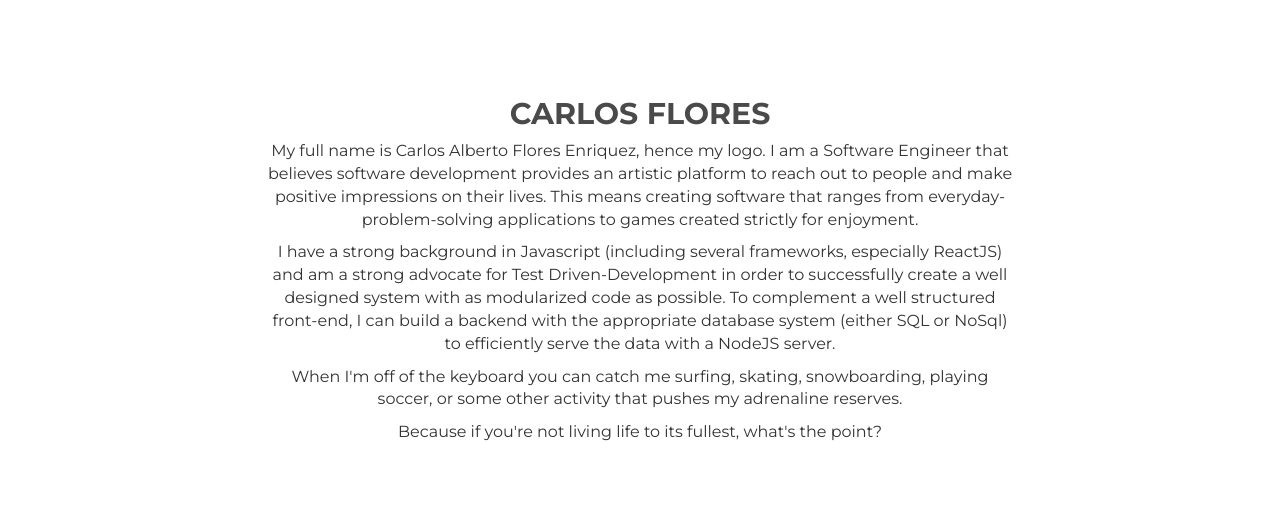
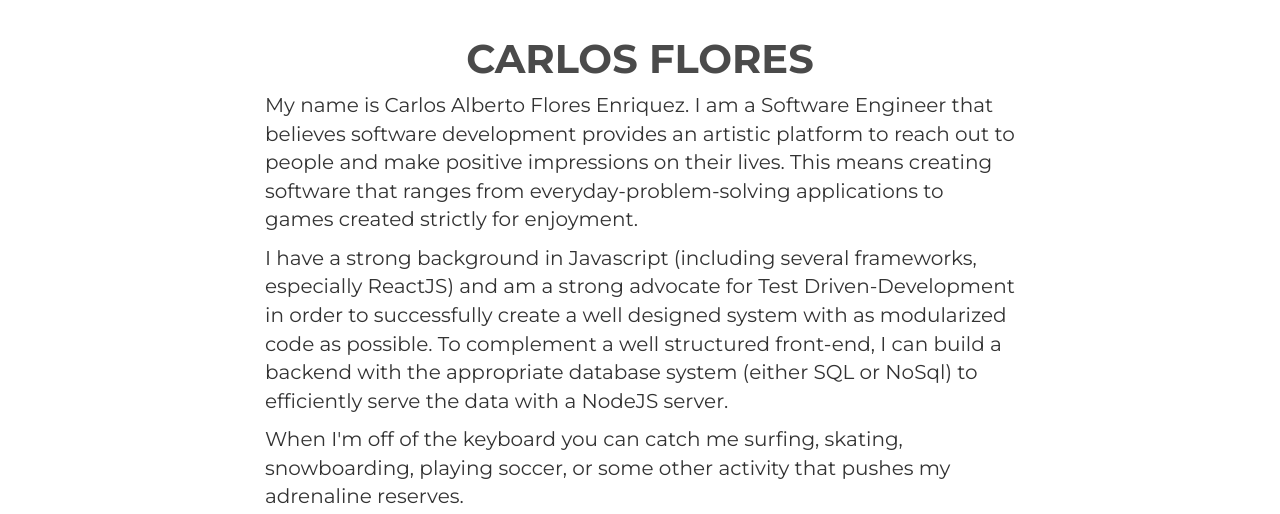
Before and after one commit to caflores1094/carlos-flores-portfolio, a website: page client/about.html in a window 1280 px wide. Shown: the part 483-997 px from the top of the page. Drawn offline with nearby package versions, Linux system fonts and the light colour scheme.

Commit message:
Photo changes, style changes, about content

```diff
--- a/client/about.html
+++ b/client/about.html
@@ -69,10 +69,10 @@
 
 	<div class="container">
 		<div class="row centered mt mb">
-			<div class="col-lg-8 col-lg-offset-2">
-				<h2>CARLOS FLORES</h2>
+			<div class="aboutMe col-lg-8 col-lg-offset-2">
+				<h2 class="aboutName">CARLOS FLORES</h2>
 				<p>
-          My full name is Carlos Alberto Flores Enriquez, hence my logo. I am a Software Engineer that believes software development provides an artistic platform to reach out to people and make positive impressions on their lives. This means creating software that ranges from everyday-problem-solving applications to games created strictly for enjoyment.
+          My name is Carlos Alberto Flores Enriquez. I am a Software Engineer that believes software development provides an artistic platform to reach out to people and make positive impressions on their lives. This means creating software that ranges from everyday-problem-solving applications to games created strictly for enjoyment.
         </p>
 				<p>
           I have a strong background in Javascript (including several frameworks, especially ReactJS) and am a strong advocate for Test Driven-Development in order to successfully create a well designed system with as modularized code as possible. To complement a well structured front-end, I can build a backend with the appropriate database system (either SQL or NoSql) to efficiently serve the data with a NodeJS server.
--- a/client/assets/css/style.css
+++ b/client/assets/css/style.css
@@ -46,11 +46,11 @@
 }
 
 .mt {
-	margin-top: 80px;
+	margin-top: 20px;
 }
 
 .mb {
-	margin-bottom: 80px;
+	margin-bottom: 30px;
 }
 
 /* ==========================================================================
@@ -101,7 +101,7 @@ h1, h2, h3, h4, h5, h6 {
    ========================================================================== */
 
 #headerwrap {
-	background: url(../img/back.jpg) no-repeat center top;
+	background: url(../img/backColor.jpg) no-repeat center top;
 	margin-top: -70px;
 	padding-top: 250px;
 	text-align:center;
@@ -203,7 +203,7 @@ h1, h2, h3, h4, h5, h6 {
 }
 
 #aboutwrap {
-	background: url(../img/about.jpg) no-repeat center top;
+	background: url(../img/school.jpg) no-repeat center top;
 	margin-top: -70px;
 	padding-top: 250px;
 	text-align:center;
@@ -411,3 +411,16 @@ a:hover{
   color: #f2f2f2;
   border-bottom: 1px solid #f2f2f2;
 }
+
+.aboutName{
+  font-size: 40px;
+}
+
+.aboutMe p{
+  font-size: 20px;
+  text-align: left;
+}
+
+.aboutMe p:nth-child(5){
+  text-align: center;
+}
```
Also changed, not shown: client/index.html (+1 -1 lines), client/assets/img/backColor.jpg (renamed from client/assets/img/back copy 2.jpg), 2 other files.
